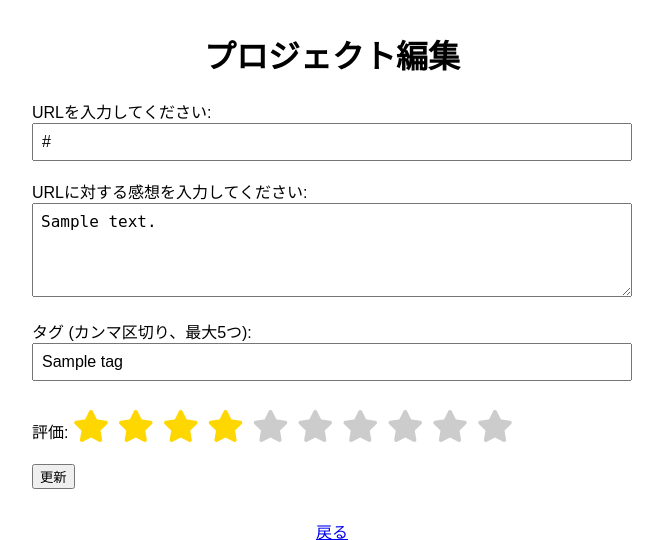
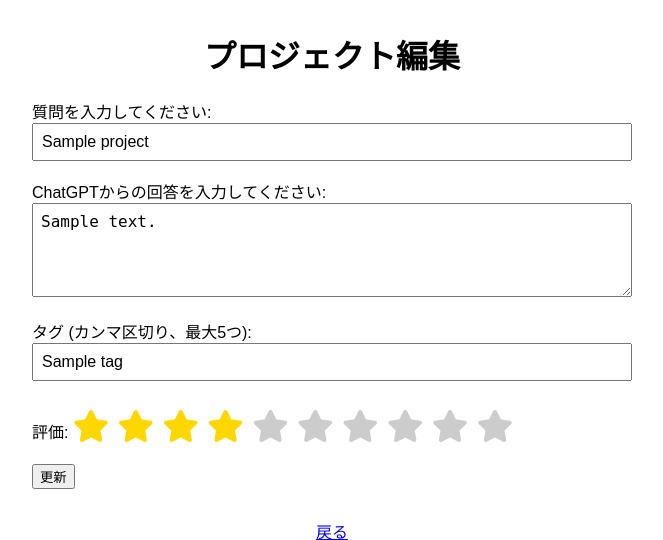
Before and after one commit to NoJobDetective/flask_test4, a Flask app: template templates/edit.html in a window 1280 px wide. Shown: the top 540 px of the page, without its empty margins (308-971 px from the left). Run offline with Flask 3, Linux system fonts and the light colour scheme; the template is opened without the code that fills it: most values are stand-ins (such as "Sample title", 1, 10 or a date in 2020).

Commit message:
Update edit.html

```diff
--- a/templates/edit.html
+++ b/templates/edit.html
@@ -64,12 +64,12 @@
     <p class="error">{{ error }}</p>
   {% endif %}
   <form method="POST">
-    <label for="url">URLを入力してください:</label>
-    <input type="text" id="url" name="url" value="{{ project.url }}" required>
+    <label for="question">質問を入力してください:</label>
+    <input type="text" id="question" name="question" value="{{ project.question }}" required>
     <br><br>
-    <label for="comment">URLに対する感想を入力してください:</label>
+    <label for="answer">ChatGPTからの回答を入力してください:</label>
     <br>
-    <textarea id="comment" name="comment" rows="4">{{ project.comment }}</textarea>
+    <textarea id="answer" name="answer" rows="4">{{ project.answer }}</textarea>
     <br><br>
     <label for="tags">タグ (カンマ区切り、最大5つ):</label>
     <input type="text" id="tags" name="tags" class="tags-input" value="{{ project.tags|default([])|join(', ') }}">
```
